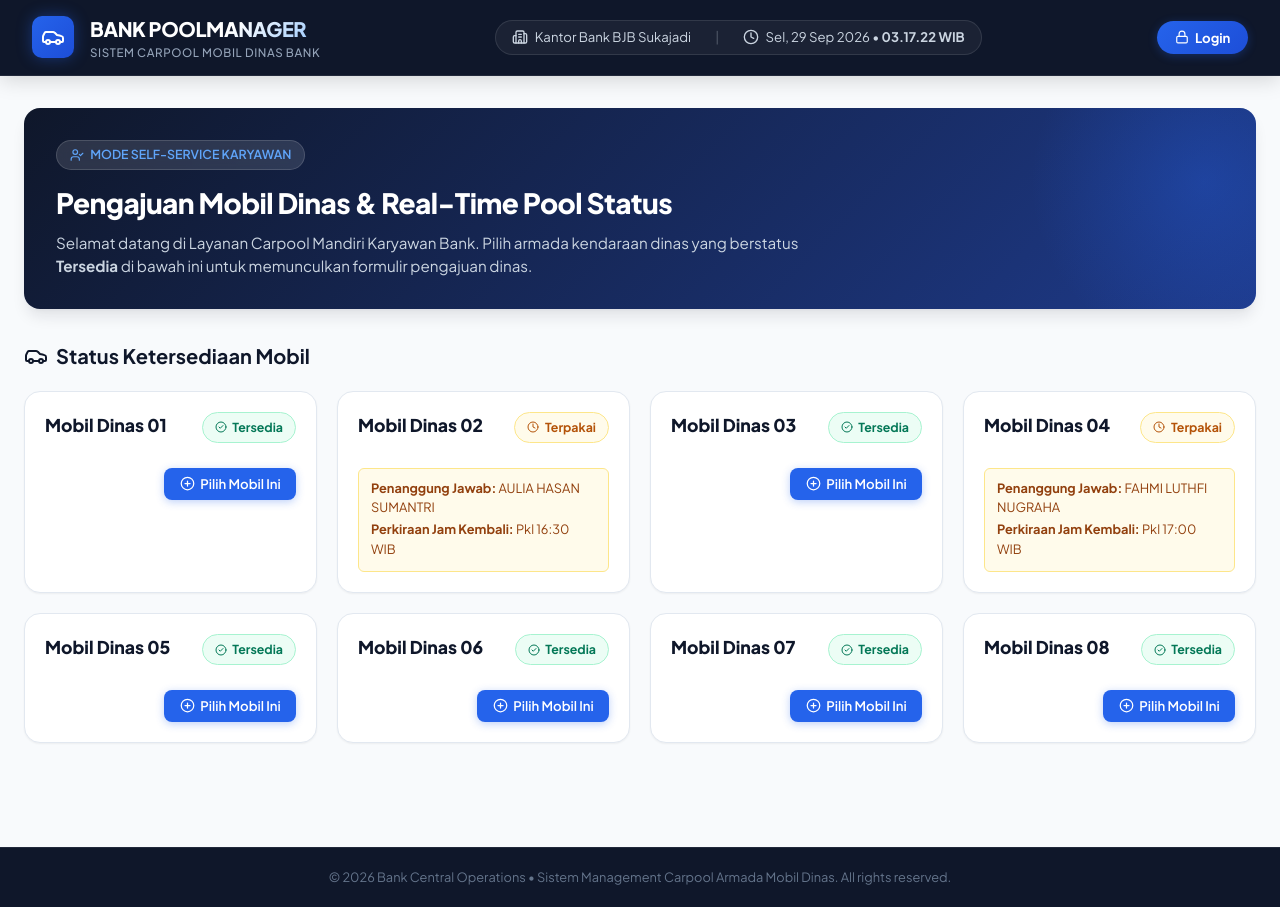
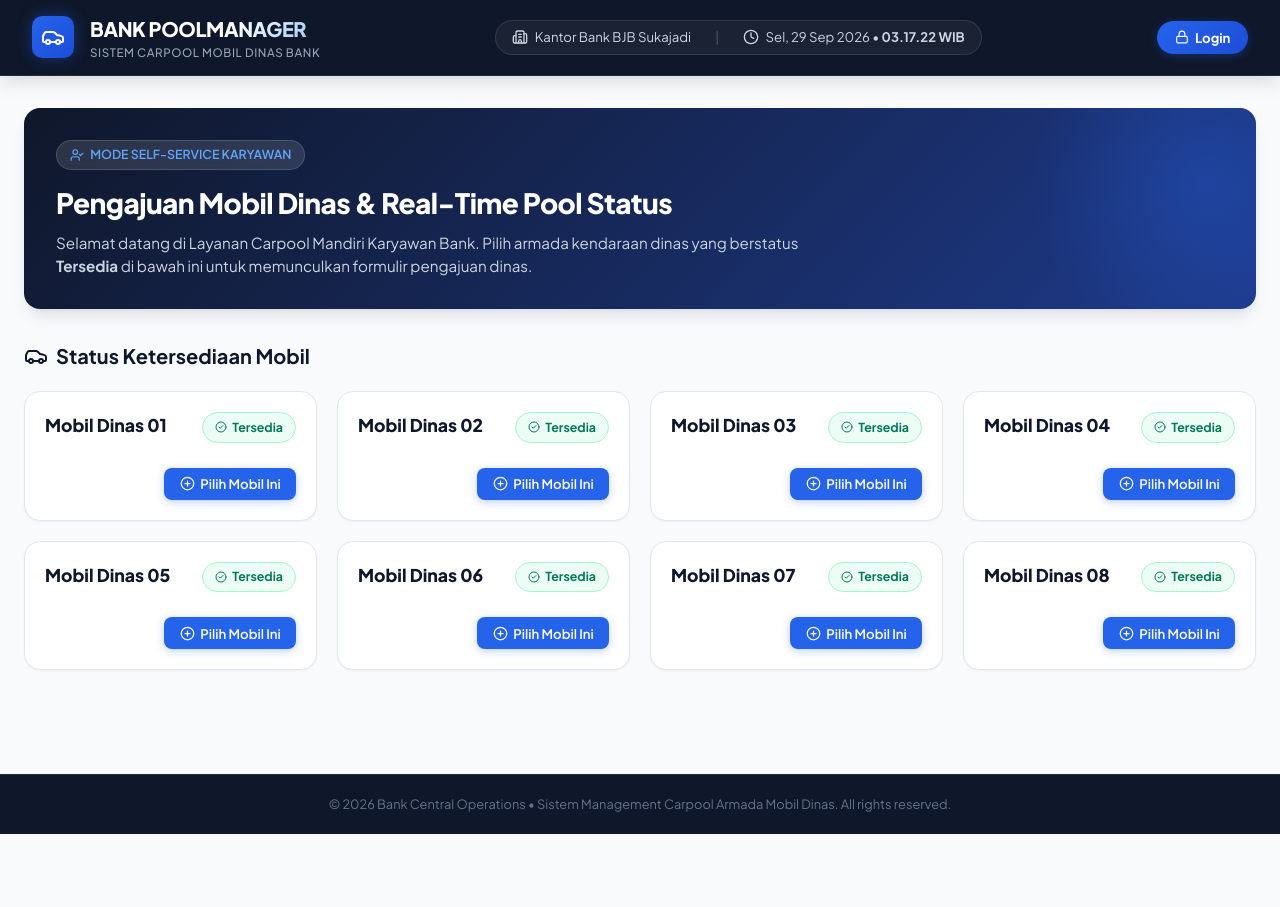
Before and after one commit to fadhilmhdrzk/carpool, a React (Vite) app: page / in a window 1280 px wide. After the commit the page ends 834 px from the top, so only its background shows below. Built offline with nearby package versions, Linux system fonts and the light colour scheme; no server answers; the database is empty.

Commit message:
chore: clear all dummy trips and reset vehicle statuses to clean initial state

```diff
--- a/src/data/mockData.js
+++ b/src/data/mockData.js
@@ -27,6 +27,7 @@ export const INITIAL_VEHICLES = [
     id: "v-01",
     name: "Mobil Dinas 01",
     plateNumber: "D 1185 ALT",
+    driverName: "Sofwan",
     status: "Tersedia",
     currentReturnTime: null,
     currentBorrower: null,
@@ -36,15 +37,17 @@ export const INITIAL_VEHICLES = [
     id: "v-02",
     name: "Mobil Dinas 02",
     plateNumber: "D 1186 ALT",
-    status: "Terpakai",
-    currentReturnTime: "16:30",
-    currentBorrower: "AULIA HASAN SUMANTRI",
-    currentDepartment: "Team Operasional Kredit",
+    driverName: "Helmi",
+    status: "Tersedia",
+    currentReturnTime: null,
+    currentBorrower: null,
+    currentDepartment: null,
   },
   {
     id: "v-03",
     name: "Mobil Dinas 03",
     plateNumber: "D 1187 ALT",
+    driverName: "Dudi Samsudin",
     status: "Tersedia",
     currentReturnTime: null,
     currentBorrower: null,
@@ -54,15 +57,17 @@ export const INITIAL_VEHICLES = [
     id: "v-04",
     name: "Mobil Dinas 04",
     plateNumber: "D 1189 ALT",
-    status: "Terpakai",
-    currentReturnTime: "17:00",
-    currentBorrower: "FAHMI LUTHFI NUGRAHA",
-    currentDepartment: "Team AO UMKM",
+    driverName: "Memo Sutarya",
+    status: "Tersedia",
+    currentReturnTime: null,
+    currentBorrower: null,
+    currentDepartment: null,
   },
   {
     id: "v-05",
     name: "Mobil Dinas 05",
     plateNumber: "D 1201 ALT",
+    driverName: "M. Rafiq Anas",
     status: "Tersedia",
     currentReturnTime: null,
     currentBorrower: null,
@@ -72,6 +77,7 @@ export const INITIAL_VEHICLES = [
     id: "v-06",
     name: "Mobil Dinas 06",
     plateNumber: "D 1204 ALT",
+    driverName: "Soni Kosa",
     status: "Tersedia",
     currentReturnTime: null,
     currentBorrower: null,
@@ -81,6 +87,7 @@ export const INITIAL_VEHICLES = [
     id: "v-07",
     name: "Mobil Dinas 07",
     plateNumber: "D 1209 ALT",
+    driverName: "Agung Darmawan",
     status: "Tersedia",
     currentReturnTime: null,
     currentBorrower: null,
@@ -90,6 +97,7 @@ export const INITIAL_VEHICLES = [
     id: "v-08",
     name: "Mobil Dinas 08",
     plateNumber: "D 1210 ALT",
+    driverName: "Chandra Wijaya",
     status: "Tersedia",
     currentReturnTime: null,
     currentBorrower: null,
@@ -219,56 +227,4 @@ export const BANK_DEPARTMENTS = [
   },
 ];
 
-export const INITIAL_TRIPS = [
-  {
-    id: "trip-01",
-    ticketCode: "CP-2026-0089",
-    borrowerName: "AULIA HASAN SUMANTRI",
-    department: "Team Operasional Kredit",
-    companions: ["MEGA ANNISA THELLASYA", "ELIN MARLINA"],
-    vehicleId: "v-02",
-    vehicleName: "Mobil Dinas 02",
-    plateNumber: "D 1186 ALT",
-    date: "2026-09-28",
-    departureTime: "08:30",
-    returnTime: "16:30",
-    destination: "Kunjungan Peninjauan Agunan & Verifikasi Administrasi Kredit di Sukajadi",
-    status: "Aktif",
-    createdAt: "2026-09-28T08:00:00Z",
-    submittedBy: "AULIA HASAN SUMANTRI (Karyawan)",
-  },
-  {
-    id: "trip-02",
-    ticketCode: "CP-2026-0090",
-    borrowerName: "FAHMI LUTHFI NUGRAHA",
-    department: "Team AO UMKM",
-    companions: ["AYU SITI SARAH", "DONI PERMATA PUTRA"],
-    vehicleId: "v-04",
-    vehicleName: "Mobil Dinas 04",
-    plateNumber: "D 1189 ALT",
-    date: "2026-09-28",
-    departureTime: "09:00",
-    returnTime: "17:00",
-    destination: "Monitoring & Prospek Usaha Debitur UMKM Sektor Perdagangan",
-    status: "Aktif",
-    createdAt: "2026-09-28T08:15:00Z",
-    submittedBy: "FAHMI LUTHFI NUGRAHA (Karyawan)",
-  },
-  {
-    id: "trip-03",
-    ticketCode: "CP-2026-0088",
-    borrowerName: "R BUDIMAN ADI DARMA",
-    department: "Team Umum",
-    companions: ["REZA RIZKI MAULANA"],
-    vehicleId: "v-01",
-    vehicleName: "Mobil Dinas 01",
-    plateNumber: "D 1185 ALT",
-    date: "2026-09-27",
-    departureTime: "09:00",
-    returnTime: "15:00",
-    destination: "Pengurusan Dokumen Kepemilikan & Perizinan Operasional Cabang",
-    status: "Selesai",
-    createdAt: "2026-09-27T08:30:00Z",
-    submittedBy: "Admin Fleet",
-  },
-];
+export const INITIAL_TRIPS = [];
--- a/src/utils/storage.js
+++ b/src/utils/storage.js
@@ -1,7 +1,7 @@
 import { INITIAL_VEHICLES, INITIAL_TRIPS } from '../data/mockData';
 
-const VEHICLES_KEY = 'bank_carpool_vehicles_v6';
-const TRIPS_KEY = 'bank_carpool_trips_v6';
+const VEHICLES_KEY = 'bank_carpool_vehicles_v8';
+const TRIPS_KEY = 'bank_carpool_trips_v8';
 
 export const getStoredVehicles = () => {
   try {
```
